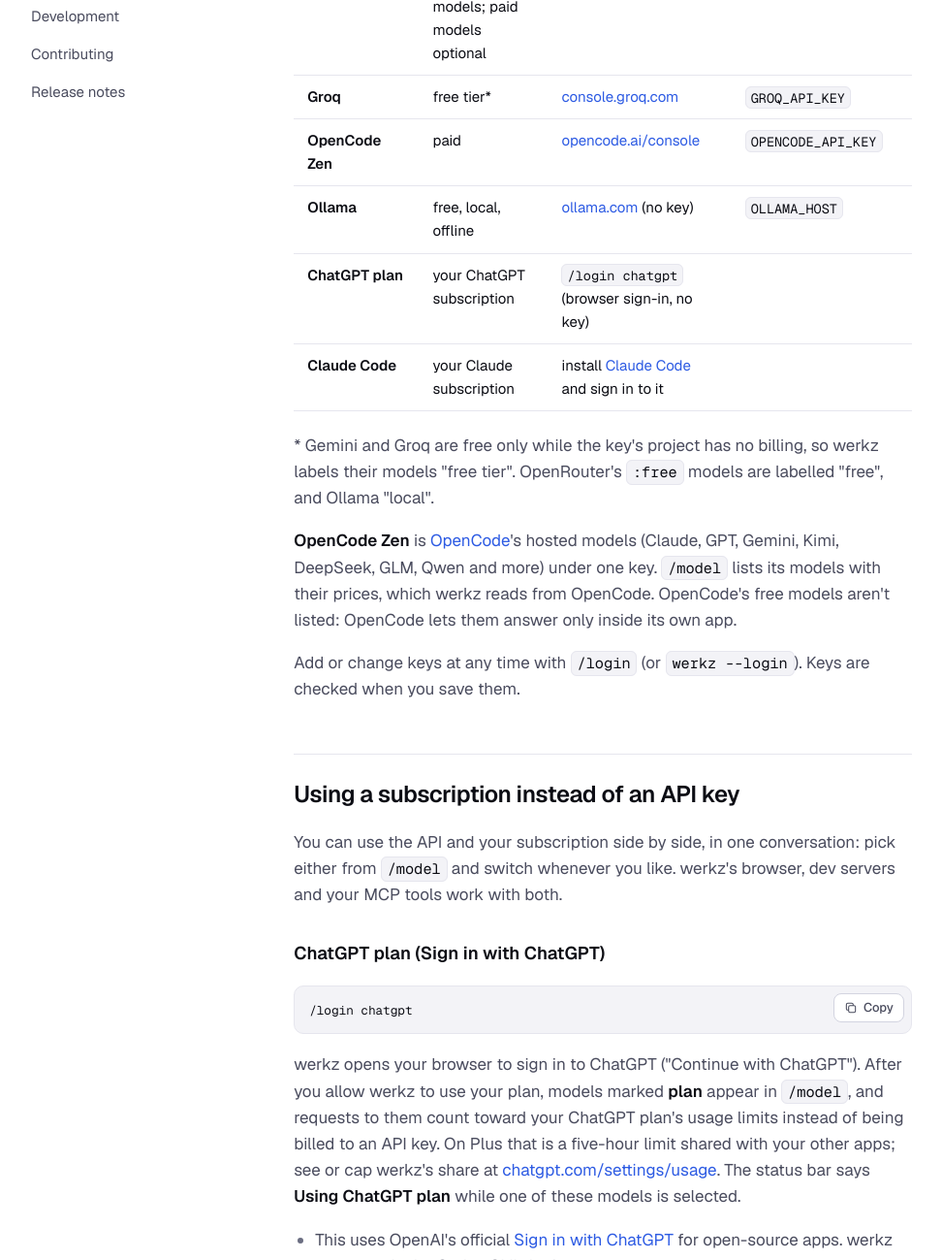
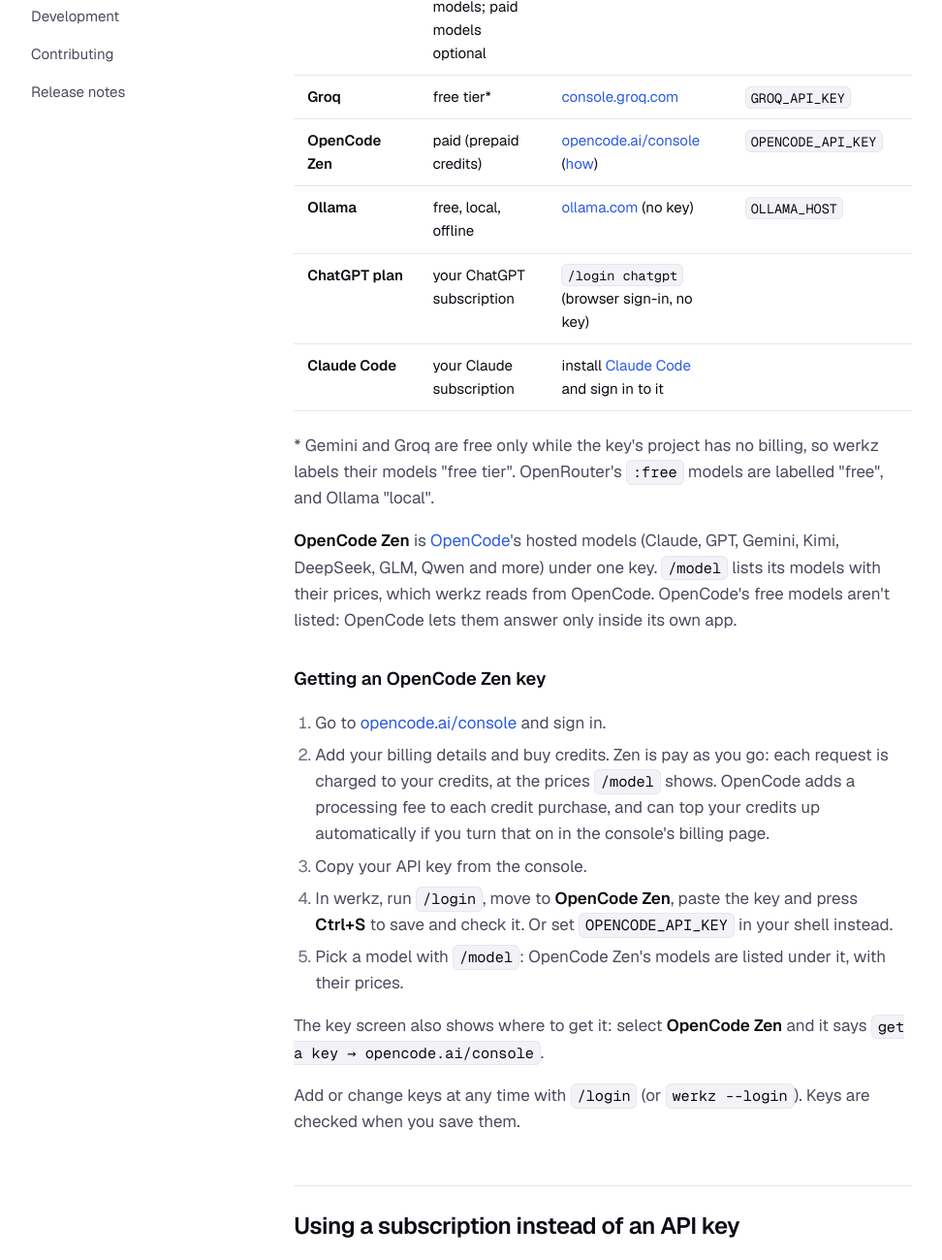
Before and after one commit to TonmoyTalukder/werkz, a plain HTML site: page docs/providers-and-models.html in a window 1280 px wide. Shown: the part 536-1835 px from the top of the page at 97% size, without its empty margins (28-1000 px from the left). Drawn offline with Linux system fonts and the light colour scheme.

Commit message:
site: main (affc98b)

```diff
--- a/docs/providers-and-models.html
+++ b/docs/providers-and-models.html
@@ -110,8 +110,8 @@
 </tr>
 <tr>
 <td><strong>OpenCode Zen</strong></td>
-<td>paid</td>
-<td><a href="https://opencode.ai/console">opencode.ai/console</a></td>
+<td>paid (prepaid credits)</td>
+<td><a href="https://opencode.ai/console">opencode.ai/console</a> (<a href="#getting-an-opencode-zen-key">how</a>)</td>
 <td><code>OPENCODE_API_KEY</code></td>
 </tr>
 <tr>
@@ -139,6 +139,18 @@
 <p><strong>OpenCode Zen</strong> is <a href="https://opencode.ai">OpenCode</a>'s hosted models (Claude, GPT, Gemini, Kimi, DeepSeek, GLM,
 Qwen and more) under one key. <code>/model</code> lists its models with their prices, which werkz reads from OpenCode.
 OpenCode's free models aren't listed: OpenCode lets them answer only inside its own app.</p>
+<h3 id="getting-an-opencode-zen-key">Getting an OpenCode Zen key<a class="anchor" href="#getting-an-opencode-zen-key" aria-label="Link to this section">#</a></h3>
+<ol>
+<li>Go to <a href="https://opencode.ai/console">opencode.ai/console</a> and sign in.</li>
+<li>Add your billing details and buy credits. Zen is pay as you go: each request is charged to your credits,
+at the prices <code>/model</code> shows. OpenCode adds a processing fee to each credit purchase, and can top your
+credits up automatically if you turn that on in the console's billing page.</li>
+<li>Copy your API key from the console.</li>
+<li>In werkz, run <code>/login</code>, move to <strong>OpenCode Zen</strong>, paste the key and press <strong>Ctrl+S</strong> to save and check it.
+Or set <code>OPENCODE_API_KEY</code> in your shell instead.</li>
+<li>Pick a model with <code>/model</code>: OpenCode Zen's models are listed under it, with their prices.</li>
+</ol>
+<p>The key screen also shows where to get it: select <strong>OpenCode Zen</strong> and it says <code>get a key → opencode.ai/console</code>.</p>
 <p>Add or change keys at any time with <code>/login</code> (or <code>werkz --login</code>). Keys are checked when you save them.</p>
 <h2 id="using-a-subscription-instead-of-an-api-key">Using a subscription instead of an API key<a class="anchor" href="#using-a-subscription-instead-of-an-api-key" aria-label="Link to this section">#</a></h2>
 <p>You can use the API and your subscription side by side, in one conversation: pick either from <code>/model</code> and
```
Also changed, not shown: docs/getting-started.html (+7 -6 lines), docs/troubleshooting.html (+4 -0 lines).
